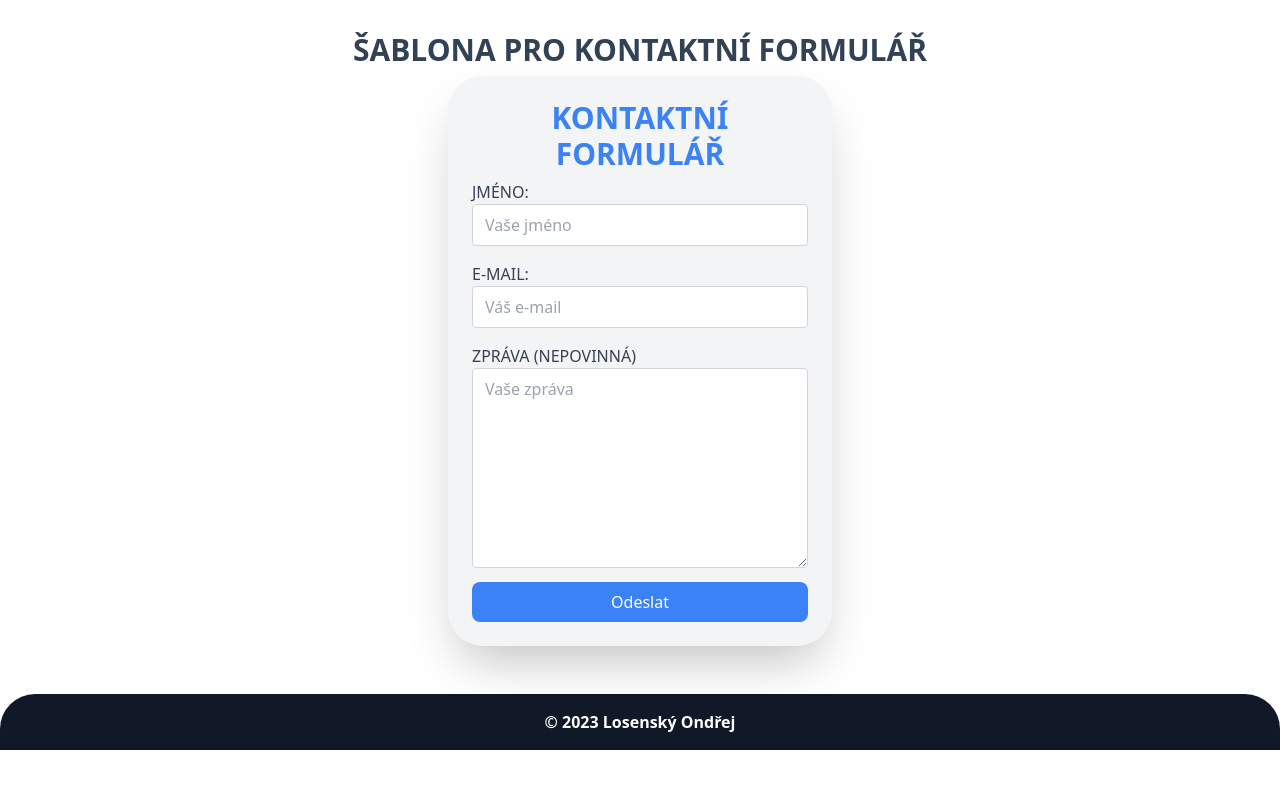
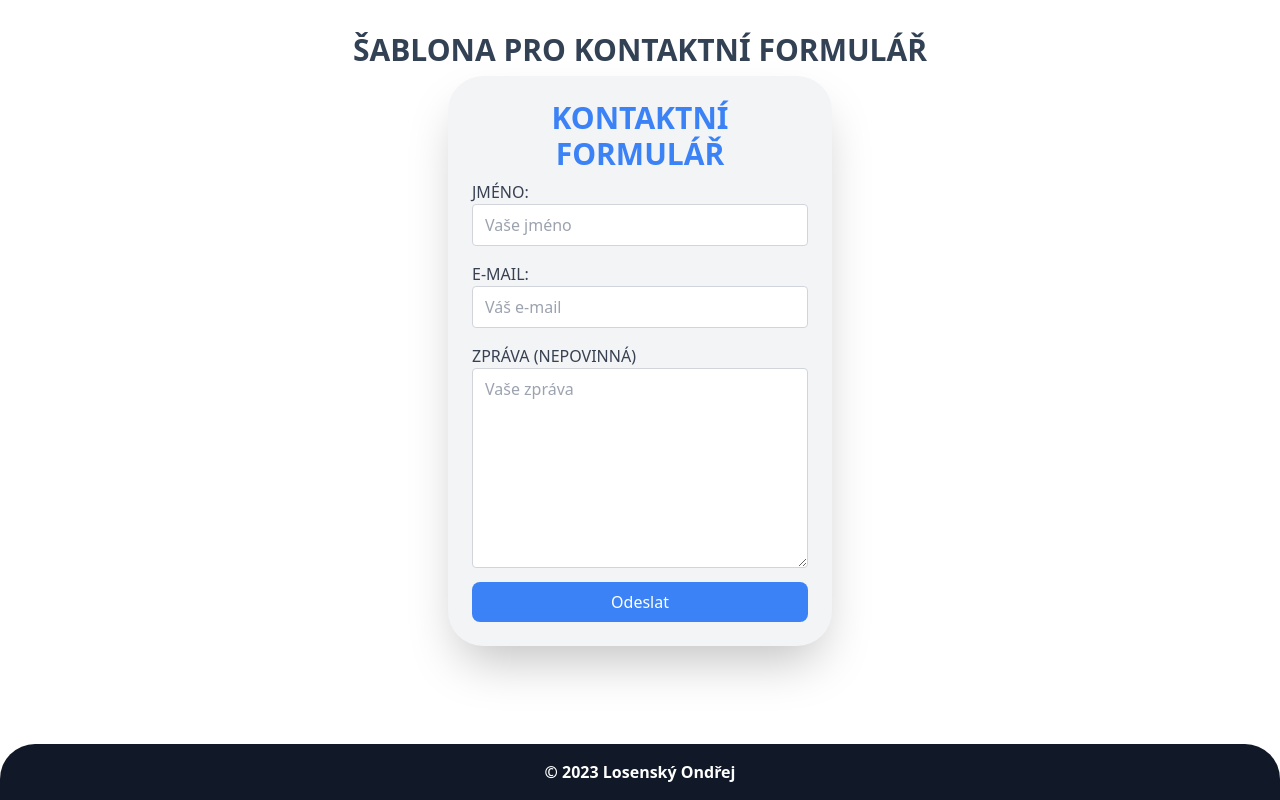
Before and after one commit to OndrejLosensky/email-contact-form, a React (Create React App) app in the folder client/: page / in a window 1280 px wide. Built offline with nearby package versions, Linux system fonts and the light colour scheme.

Commit message:
úprava zakotvení footeru

```diff
--- a/client/src/components/footer/Footer.js
+++ b/client/src/components/footer/Footer.js
@@ -8,7 +8,7 @@ const Footer = () => {
 
     return (
         <section>
-            <footer className="bg-gray-900 text-bodyColor p-4 mt-12" style={{borderTopLeftRadius: '35px', borderTopRightRadius: '35px'}}>
+            <footer className="bg-gray-900 text-bodyColor p-4 absolute bottom-0 w-full" style={{borderTopLeftRadius: '35px', borderTopRightRadius: '35px'}}>
                 <div className="container mx-auto flex justify-center items-center">
                     <div className="text-center font-semibold">
                          <CurrentYear/>
```
